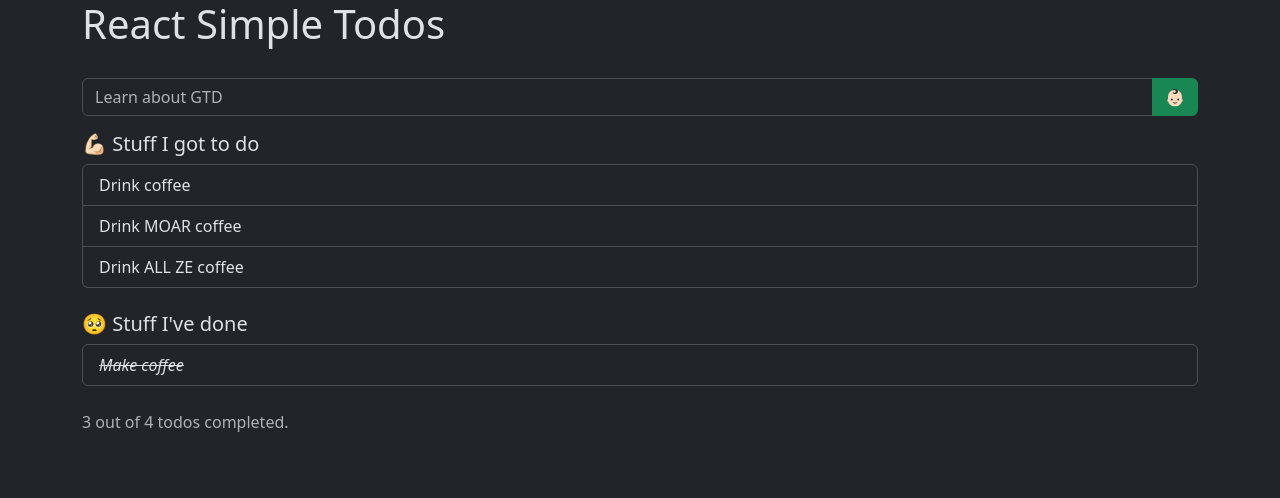
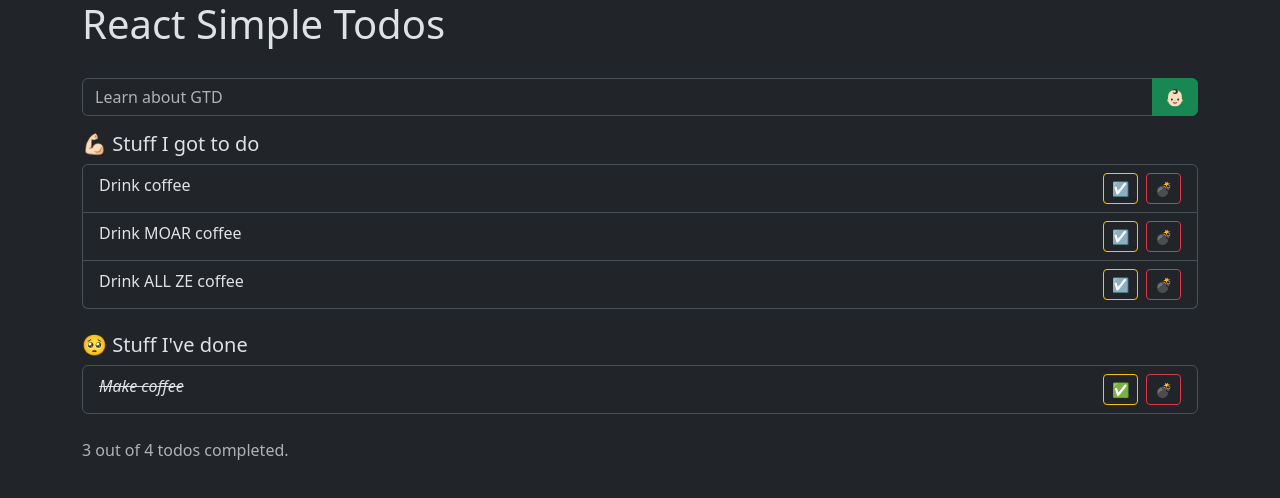
Before and after one commit to drblue/fed23-javascript-2, a React (Vite) app in the folder 02-react-simple-todos/: page / in a window 1280 px wide. Shown: the top 498 px of the page. Built offline with nearby package versions, Linux system fonts and the light colour scheme.

Commit message:
Pass functions to component as props (will be executed in the scope of the parent 👨‍👩‍👧).

```diff
--- a/02-react-simple-todos/src/App.tsx
+++ b/02-react-simple-todos/src/App.tsx
@@ -76,14 +76,24 @@ function App() {
 					<h2 className="mb-2 h5">💪🏻 Stuff I got to do</h2>
 					<ul className="todolist list-group">
 						{unfinishedTodos.map(todo => (
-							<TodoListItem key={todo.id} todo={todo} />
+							<TodoListItem
+								key={todo.id}
+								onDelete={handleDeleteTodo}
+								onToggle={handleToggleTodo}
+								todo={todo}
+							/>
 						))}
 					</ul>
 
 					<h2 className="mb-2 h5">🥺 Stuff I've done</h2>
 					<ul className="todolist list-group">
 						{finishedTodos.map(todo => (
-							<TodoListItem key={todo.id} todo={todo} />
+							<TodoListItem
+								key={todo.id}
+								onDelete={handleDeleteTodo}
+								onToggle={handleToggleTodo}
+								todo={todo}
+							/>
 						))}
 					</ul>
 
--- a/02-react-simple-todos/src/components/TodoListItem.tsx
+++ b/02-react-simple-todos/src/components/TodoListItem.tsx
@@ -1,23 +1,23 @@
 import { Todo } from "../types/Todo";
 
 interface TodoListItemProps {
-	todo: Todo
+	onDelete: (todo: Todo) => void;
+	onToggle: (todo: Todo) => void;
+	todo: Todo;
 }
 
-const TodoListItem: React.FC<TodoListItemProps> = ({ todo }) => {
+const TodoListItem: React.FC<TodoListItemProps> = ({ onDelete, onToggle, todo }) => {
 	return (
 		<li className={todo.completed ? "done list-group-item" : "list-group-item"}>
 			<span className="todo-title">{todo.title}</span>
 
 			<div>
-				{/*
-				<button className="btn btn-sm btn-outline-warning me-2" onClick={() => handleToggleTodo(todo)}>
+				<button className="btn btn-sm btn-outline-warning me-2" onClick={() => onToggle(todo)}>
 					{todo.completed ? "✅" : "☑️"}
 				</button>
-				<button className="btn btn-sm btn-outline-danger" onClick={() => handleDeleteTodo(todo)}>
+				<button className="btn btn-sm btn-outline-danger" onClick={() => onDelete(todo)}>
 					💣
 				</button>
-				*/}
 			</div>
 		</li>
 	);
```
